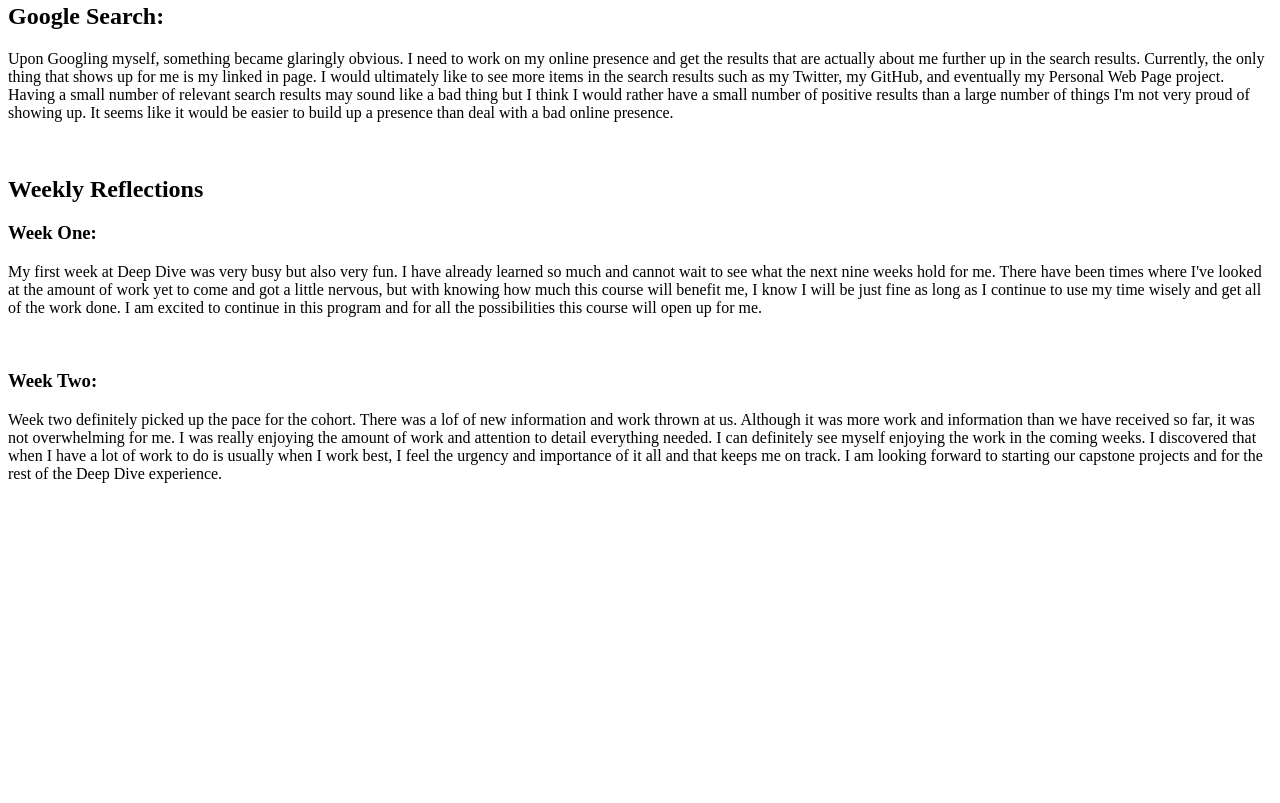
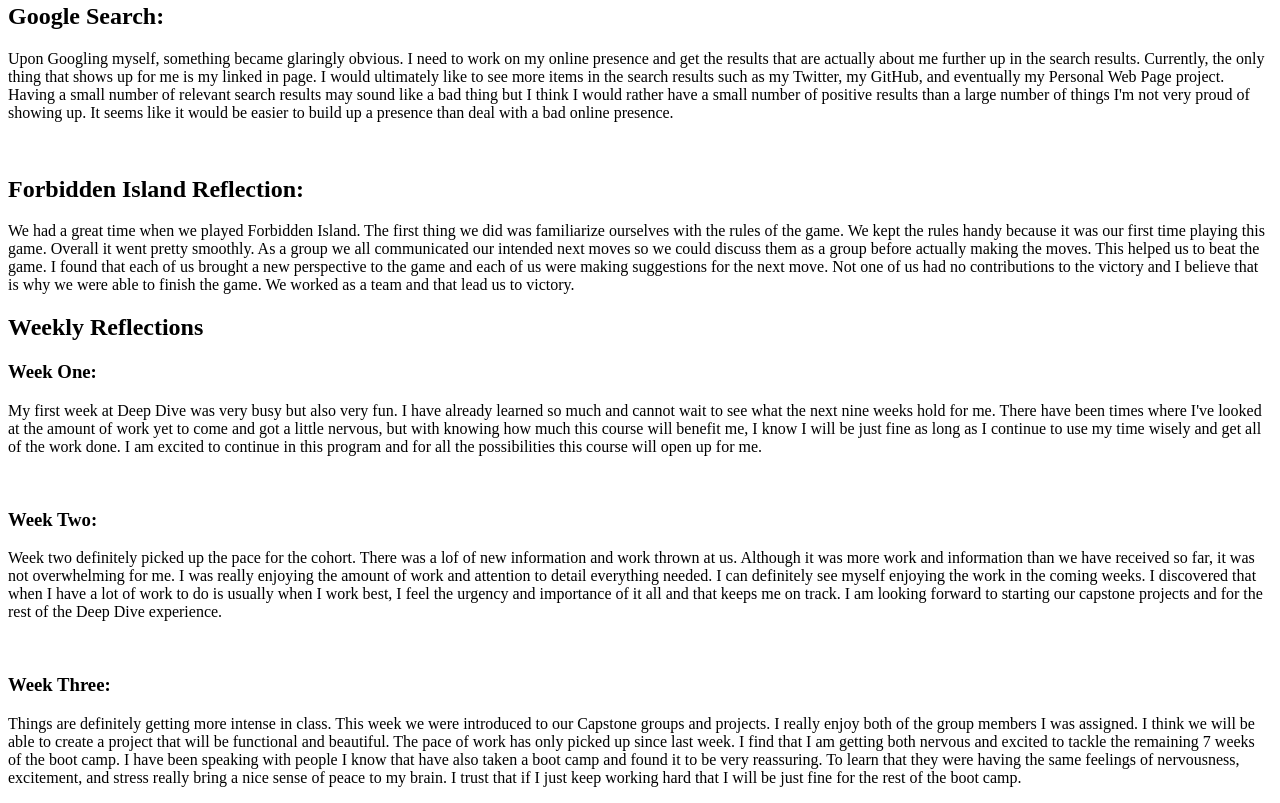
Before and after one commit to jmurph1992/jmurph1992.github.io, a plain HTML site: page index.html in a window 1280 px wide. Shown: the part 1610-2413 px from the top of the page. Before the commit the page ends 2109 px from the top, so only its background shows below. Drawn offline with Linux system fonts and the light colour scheme.

Commit message:
added week 3 pro dev activity and week 3 reflection.

```diff
--- a/index.html
+++ b/index.html
@@ -122,6 +122,18 @@
 		<br>
 		</div>
 
+		<div>
+
+			<h2>Forbidden Island Reflection:</h2>
+
+			<p>We had a great time when we played Forbidden Island. The first thing we did was familiarize ourselves with the rules of the game.
+				We kept the rules handy because it was our first time playing this game. Overall it went pretty smoothly. As a group we all communicated
+				our intended next moves so we could discuss them as a group before actually making the moves. This helped us to beat the game.
+				I found that each of us brought a new perspective to the game and each of us were making suggestions for the next move.
+				Not one of us had no contributions to the victory and I believe that is why we were able to finish the game. We worked as a team
+				and that lead us to victory.</p>
+		</div>
+
 		<div id="weeklyReflections">
 
 			<h2>Weekly Reflections</h2>
@@ -139,7 +151,16 @@
 				enjoying the amount of work and attention to detail everything needed. I can definitely see myself enjoying the
 				work in the coming weeks. I discovered that when I have a lot of work to do is usually when I work best, I feel
 				the urgency and importance of it all and that keeps me on track. I am looking forward to starting our capstone
-				projects and for the rest of the Deep Dive experience.</p>
+				projects and for the rest of the Deep Dive experience.</p> <br>
+
+			<h3>Week Three:</h3>
+			<p>Things are definitely getting more intense in class. This week we were introduced to our Capstone groups and projects.
+				I really enjoy both of the group members I was assigned. I think we will be able to create a project that will be functional
+				and beautiful. The pace of work has only picked up since last week. I find that I am getting both nervous and excited to tackle
+				the remaining 7 weeks of the boot camp. I have been speaking with people I know that have also taken a boot camp and found it
+				to be very reassuring. To learn that they were having the same feelings of nervousness, excitement, and stress really bring
+				a nice sense of peace to my brain. I trust that if I just keep working hard that I will be just fine for the rest of the
+				boot camp.</p>
 
 		</div>
 
```
